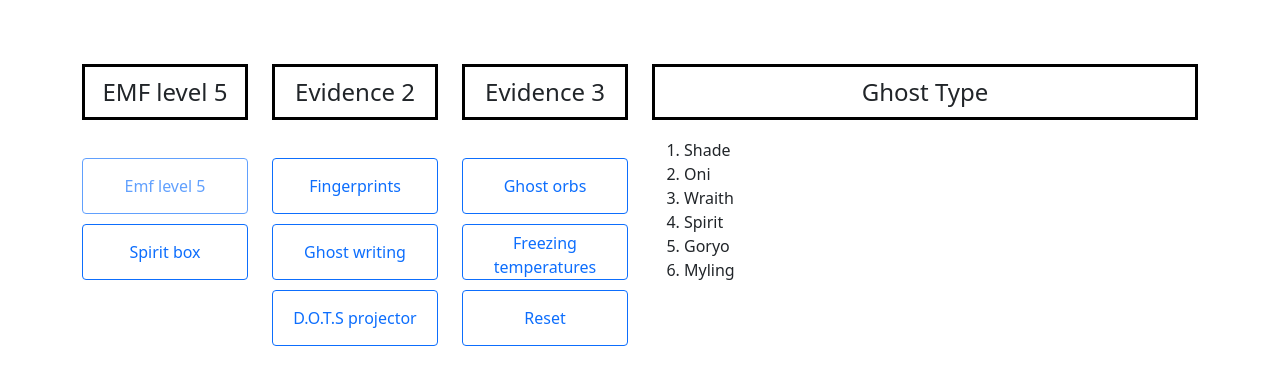
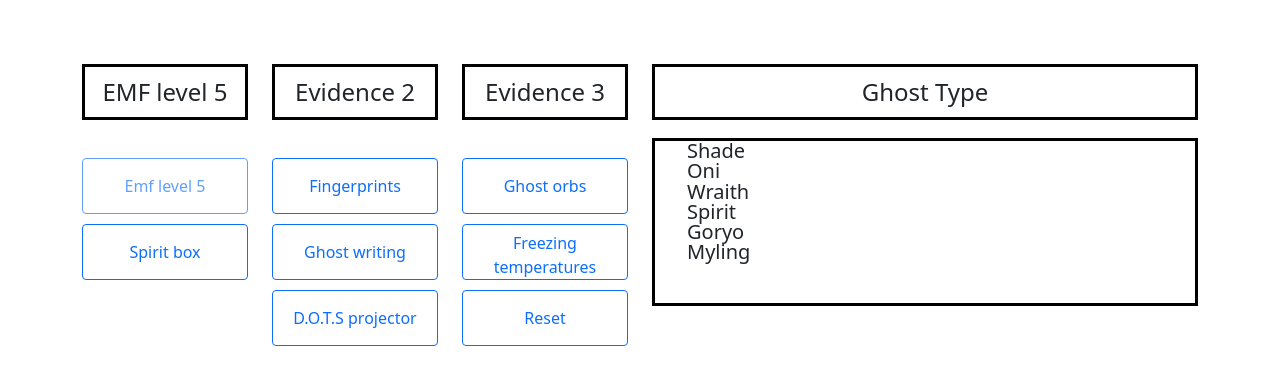
Before and after one commit to alhoffiq/Phasmoknowia, a React (Create React App) app: page / in a window 1280 px wide. Both pictures are taken after a click on the button "Emf level 5". Shown: the top 384 px of the page. Built offline with nearby package versions, Linux system fonts and the light colour scheme.

Commit message:
Styled possibility box

```diff
--- a/src/App.css
+++ b/src/App.css
@@ -28,6 +28,19 @@
     border: 3px solid black;
 }
 
+.possibilities {
+    border: 3px solid black;
+    height: 21vh;
+}
+
+.possibility {
+    display: flex;
+    justify-content: left;
+    align-items: center;
+    height: calc(100%/8);
+    margin-bottom: 0px;
+}
+
 #result {
     height: 100%!important;
 }
--- a/src/App.js
+++ b/src/App.js
@@ -139,7 +139,7 @@ function App() {
           </div>
         </div>
         <div className="col-6">
-          <ol>
+          <ol className="possibilities">
             {possibilities.slice(0, possibilities.length).map(possibility => {
               return (
                 <PossibilityList
--- a/src/PossibilityList.js
+++ b/src/PossibilityList.js
@@ -1,9 +1,9 @@
 
 const PossibilityList = function ({ ghost }) {
     return (
-        <li>
+        <h5 className="possibility">
             {ghost.type}
-        </li>
+        </h5>
     )
 }
 
```
